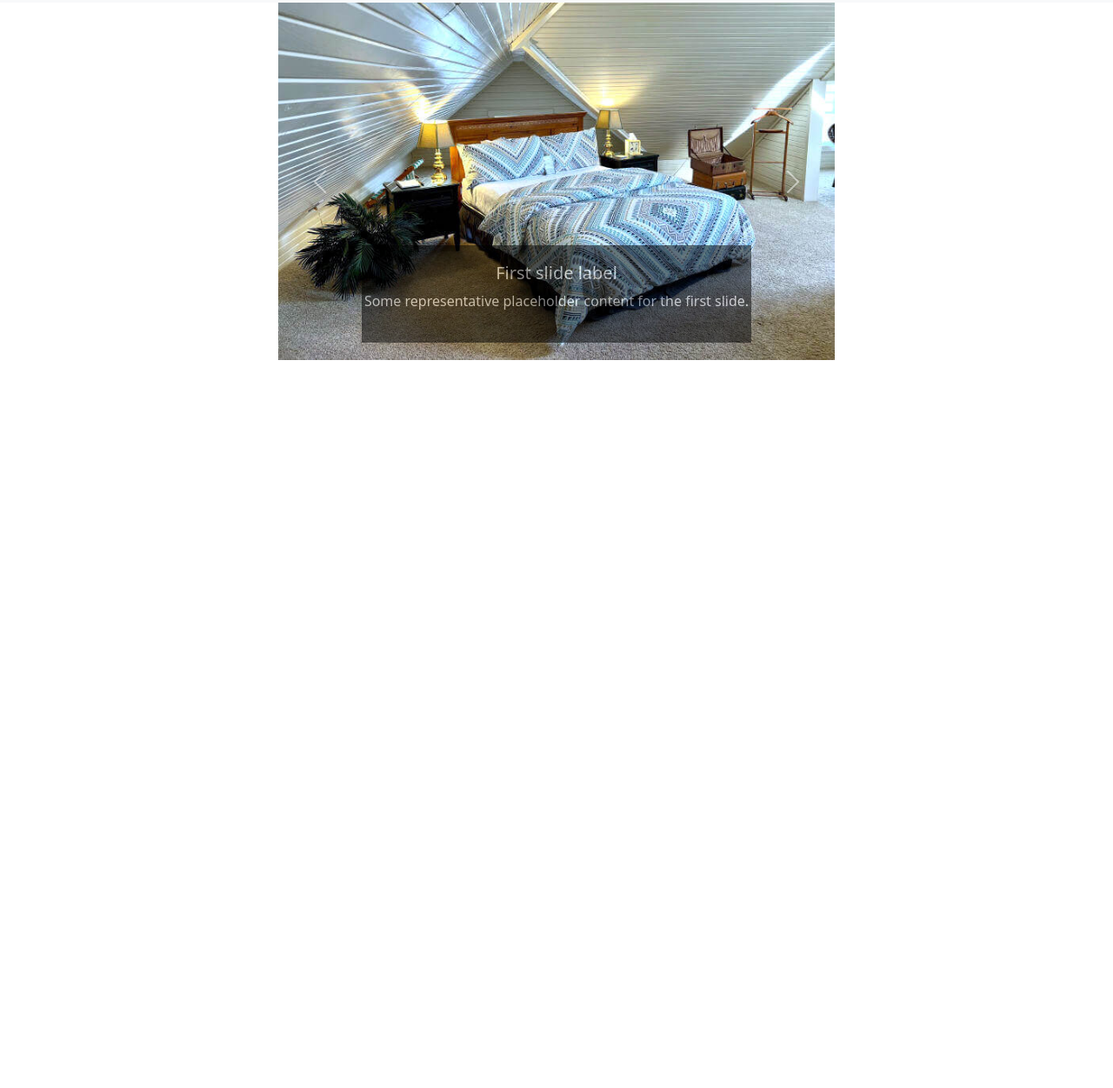
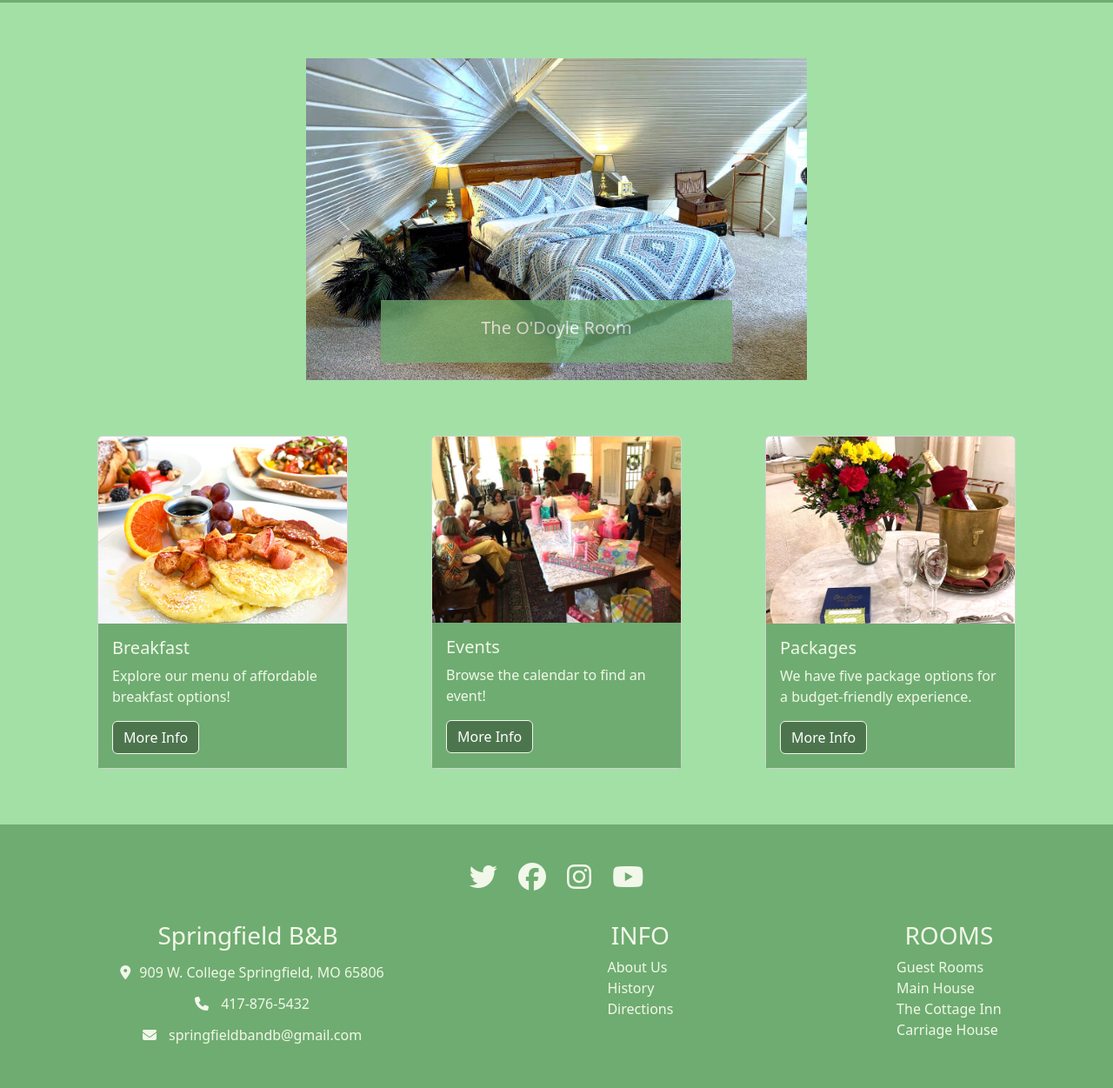
Before and after one commit to 00cm/bootstrap-bedandbreakfast, a plain HTML site: page index.html in a window 1280 px wide. Shown: the part 85-1336 px from the top of the page at 87% size. Before the commit the page ends 800 px from the top, so only its background shows below. Drawn offline with nearby package versions, Linux system fonts and the light colour scheme.

Commit message:
Final Home Page

```diff
--- a/index.html
+++ b/index.html
@@ -5,12 +5,13 @@
   <meta charset="UTF-8">
   <meta name="viewport" content="width=device-width, initial-scale=1.0">
   <title>Document</title>
-    <link rel="stylesheet" href="style.css">
   <link href="https://cdn.jsdelivr.net/npm/bootstrap@5.3.3/dist/css/bootstrap.min.css" rel="stylesheet"
     integrity="sha384-QWTKZyjpPEjISv5WaRU9OFeRpok6YctnYmDr5pNlyT2bRjXh0JMhjY6hW+ALEwIH" crossorigin="anonymous">
   <script src="https://cdn.jsdelivr.net/npm/bootstrap@5.3.3/dist/js/bootstrap.bundle.min.js"
     integrity="sha384-YvpcrYf0tY3lHB60NNkmXc5s9fDVZLESaAA55NDzOxhy9GkcIdslK1eN7N6jIeHz"
     crossorigin="anonymous"></script>
+  <script src="https://kit.fontawesome.com/c36a9ad454.js" crossorigin="anonymous"></script>
+  <link rel="stylesheet" href="style.css">
 
 </head>
 
@@ -19,7 +20,8 @@
     <div class="container-fluid text-bg-dark p-3">
       <a href="index.html" class="navbar-brand" id="brand">SPRINGFIELD B&B</a>
     </div>
-        <button class="navbar-toggler" type="button" data-bs-toggle="collapse" data-bs-target="#navbarNavAltMarkup" aria-controls="navbarNavAltMarkup" aria-expanded="false" aria-label="Toggle navigation">
+    <button class="navbar-toggler" type="button" data-bs-toggle="collapse" data-bs-target="#navbarNavAltMarkup"
+      aria-controls="navbarNavAltMarkup" aria-expanded="false" aria-label="Toggle navigation">
       <span class="navbar-toggler-icon"></span>
     </button>
     <div class="collapse navbar-collapse text-bg-dark p-3" id="navbarNavAltMarkup">
@@ -32,41 +34,37 @@
   </nav>
 
   <div class="main-container">
+
     <div id="carouselExample" class="carousel slide">
       <div class="carousel-inner">
         <div class="carousel-item active">
           <img src="images/walnut-street-inn-benton-room.jpg" class="d-block w-100 img-fluid" alt="...">
           <div class="carousel-caption d-none d-md-block">
-                    <h5>First slide label</h5>
-                    <p>Some representative placeholder content for the first slide.</p>
+            <h5>The O'Doyle Room</h5>
           </div>
         </div>
         <div class="carousel-item">
           <img src="images/walnut-street-inn-mccann-room-001-1024x683.jpg" class="d-block w-100 img-fluid" alt="...">
           <div class="carousel-caption d-none d-md-block">
-                    <h5>First slide label</h5>
-                    <p>Some representative placeholder content for the first slide.</p>
+            <h5>The McNamara Room</h5>
           </div>
         </div>
         <div class="carousel-item">
           <img src="images/walnut-street-inn-o-neil-room-007-1024x683.jpg" class="d-block w-100 img-fluid" alt="...">
           <div class="carousel-caption d-none d-md-block">
-                    <h5>First slide label</h5>
-                    <p>Some representative placeholder content for the first slide.</p>
+            <h5>The Magnolia Room</h5>
           </div>
         </div>
         <div class="carousel-item">
           <img src="images/walnut-street-inn-rosen-room.jpg" class="d-block w-100 img-fluid" alt="...">
           <div class="carousel-caption d-none d-md-block">
-                    <h5>First slide label</h5>
-                    <p>Some representative placeholder content for the first slide.</p>
+            <h5>The Rosen Room</h5>
           </div>
         </div>
         <div class="carousel-item">
           <img src="images/walnut-street-inn-wilder-room-001-1024x683.jpg" class="d-block w-100 img-fluid" alt="...">
           <div class="carousel-caption d-none d-md-block">
-                    <h5>First slide label</h5>
-                    <p>Some representative placeholder content for the first slide.</p>
+            <h5>The Bently Room</h5>
           </div>
         </div>
       </div>
@@ -79,10 +77,70 @@
         <span class="visually-hidden">Next</span>
       </button>
     </div>
+
+    <div class="card-container">
+      <div class="card" style="width: 18rem;">
+        <img src="images/1.jpg" class="card-img-top" alt="...">
+        <div class="card-body">
+          <h5 class="card-title">Breakfast</h5>
+          <p class="card-text">Explore our menu of affordable breakfast options!</p>
+          <a href="#" class="btn btn-primary">More Info</a>
+        </div>
+      </div>
+      <div class="card" style="width: 18rem;">
+        <img src="images/2.jpg" class="card-img-top" alt="...">
+        <div class="card-body">
+          <h5 class="card-title">Events</h5>
+          <p class="card-text">Browse the calendar to find an event!</p>
+          <a href="#" class="btn btn-primary">More Info</a>
+        </div>
+      </div>
+      <div class="card" style="width: 18rem;">
+        <img src="images/3.jpg" class="card-img-top" alt="...">
+        <div class="card-body">
+          <h5 class="card-title">Packages</h5>
+          <p class="card-text">We have five package options for a budget-friendly experience.</p>
+          <a href="#" class="btn btn-primary">More Info</a>
+        </div>
+      </div>
+    </div>
   </div>
 
   <div class="footer-container">
+    <div class="icon-container">
+      <i class="fa-brands fa-twitter fa-2xl"></i>
+      <i class="fa-brands fa-facebook fa-2xl"></i>
+      <i class="fa-brands fa-instagram fa-2xl"></i>
+      <i class="fa-brands fa-youtube fa-2xl"></i>
+    </div>
+    <div class="info-container">
+      <div class="contact">
+        <h3>Springfield B&B</h3>
+        <address><i class="fa-solid fa-location-dot"></i>909 W. College
+          Springfield, MO 65806
+        </address>
+        <p class="telephone"><i class="fa-solid fa-phone"></i> 417-876-5432</p>
+        <p class="email"><i class="fa-solid fa-envelope"></i> springfieldbandb@gmail.com</p>
+      </div>
 
+      <div class="info">
+        <h3>INFO</h3>
+        <ul class="footer-list">
+          <li><a href="#">About Us</a></li>
+          <li><a href="#">History</a></li>
+          <li><a href="#">Directions</a></li>
+        </ul>
+      </div>
+      <div class="rooms">
+        <h3>ROOMS</h3>
+        <ul class="footer-list">
+          <li><a href="#">Guest Rooms</a></li>
+          <li><a href="#">Main House</a></li>
+          <li><a href="#">The Cottage Inn</a></li>
+          <li><a href="#">Carriage House</a></li>
+        </ul>
+      </div>
+    </div>
   </div>
 </body>
 
--- a/style.css
+++ b/style.css
@@ -1,13 +1,102 @@
+:root {
+    --primary: #6fac71;
+    --dark: #4c754d;
+    --light: #a3e0a6;
+    --off-white: #F1F8E9;
+}
+
+body {
+    background-color: var(--light);
+}
+
+/* NAVIGATION */
+
+.bg-body-tertiary, .container-fluid, .navbar-nav, .navbar-collapse  {
+    background-color: var(--primary) !important;
+}
+
 #brand, .navbar-nav > a {
-    color: white;
+    color: var(--off-white);
+}
+
+/* MAIN PAGE */
+
+.main-container {
+    margin-top: 5%;
 }
 
 #carouselExample {
-    width: 50%;
+    width: 45%;
     margin: auto;
 }
 
 .carousel-caption {
-    background-color: black;
-    opacity: 50%;
+    background-color: var(--primary);
+    opacity: 75%;
 }
+
+.card-container {
+    display: flex;
+    flex-direction: row;
+    justify-content: space-around;
+    margin: 5%;
+}
+
+.card-body {
+    background-color: var(--primary);
+    color: var(--off-white);
+}
+
+.btn {
+    background-color: var(--dark);
+    --bs-btn-border-color: var(--off-white);
+    --bs-btn-hover-bg: var(--light);
+    --bs-btn-hover-border-color: var(--primary);
+}
+
+/* FOOTER */
+
+.footer-container {
+    background-color: var(--primary);
+    color: var(--off-white);
+    padding-top: 10px;
+}
+
+.icon-container {
+    text-align: center;
+    margin-top: 3%;
+}
+
+i {
+    margin: 10px;
+}
+
+.info-container {
+    margin-top: 3%;
+    padding-bottom: 3%;
+    display: flex;
+    flex-direction: row;
+    justify-content: space-around;
+}
+
+h3, .contact {
+    text-align: center;
+}
+
+.footer-list {
+    list-style: none;
+    padding: 0;
+}
+
+.footer-list > li > a {
+    text-decoration: none;
+    color: var(--off-white);
+}
+
+.footer-list > li > a:hover {
+    color: black;
+}
+
+.contact > p, address {
+    margin: 0;
+}
```
Also changed, not shown: images/1.jpg (added), images/2.jpg (added), images/3.jpg (added). Lines whose indentation alone changed are shown as unchanged.
